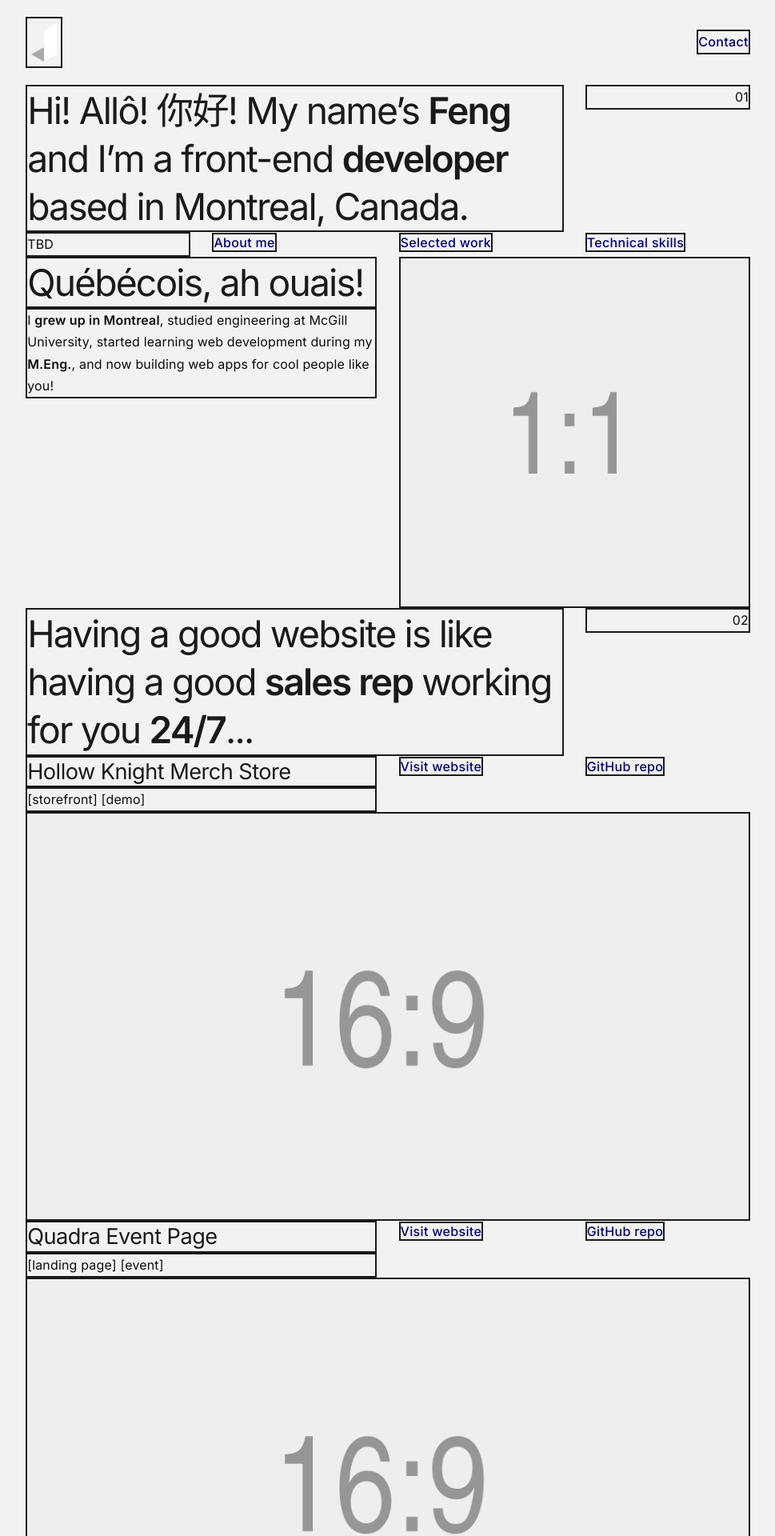
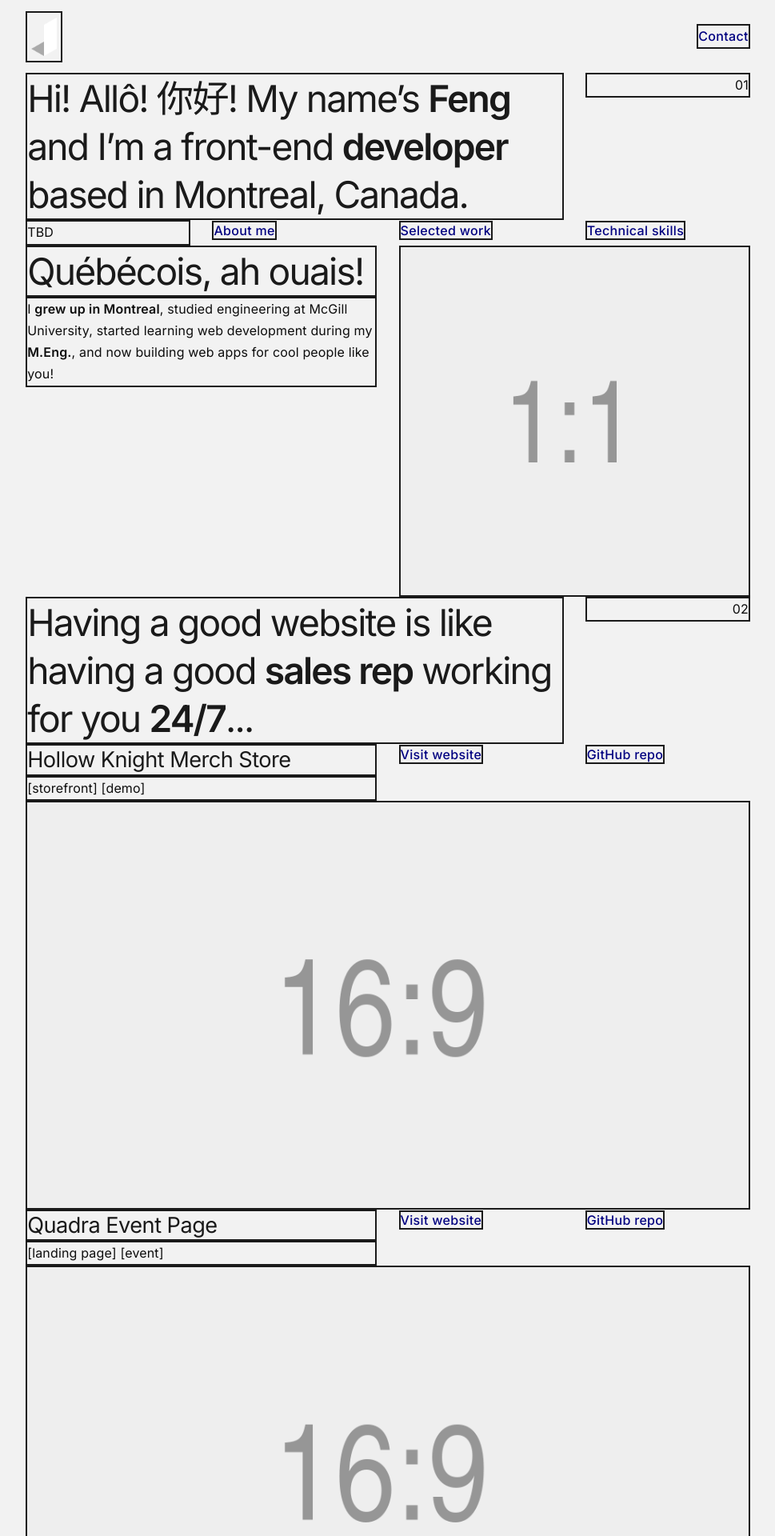
Before and after one commit to jingtianfeng/jtfeng-personal-1, a Jekyll site: the page built from index.html, in a window 1280 px wide. Shown: the top 1920 px of the page at 80% size, without its empty margins (155-1124 px from the left). Built offline with Jekyll 4.4.1, drawn with Linux system fonts in a browser that asks for light colours.

Commit message:
Update nav-top: container .py-3 to .py-2

```diff
--- a/_includes/nav-top.html
+++ b/_includes/nav-top.html
@@ -1,5 +1,5 @@
 <nav id="nav-top">
-    <div class="container py-3">
+    <div class="container py-2">
         <div class="d-flex align-items-center justify-content-between">
             <a class="border border-dark"
                href="/">
```
